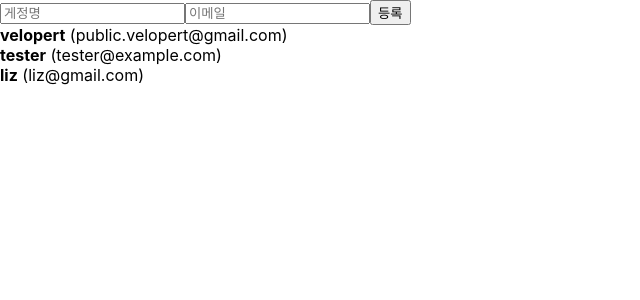
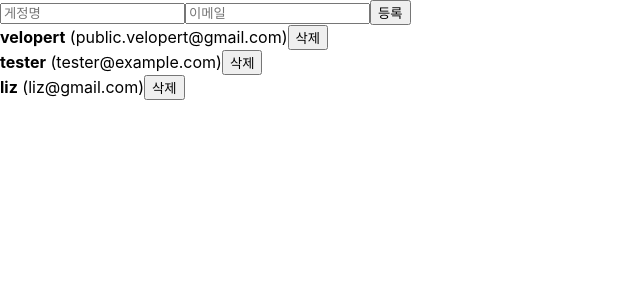
Before and after one commit to euna0104/begin-react, a React (Create React App) app: page / in a window 1280 px wide. Shown: the top 300 px of the page, without its empty margins (0-640 px from the left). Built offline with nearby package versions, Linux system fonts and the light colour scheme.

Commit message:
update: 배열에 항목 제거하기

```diff
--- a/src/App.js
+++ b/src/App.js
@@ -48,6 +48,12 @@ function App() {
     });
     nextId.current += 1
   };
+
+  const onRemove = id => {
+    // user.id 가 파라미터로 '일치하지 않는 원소만' 추출해서 새로운 배열을 만든다.
+    // =user.id 가 id 인 것을 제거한다.
+    setUsers(users.filter(user => user.id !== id));
+  };
   return (
     <>
       <CreateUser
@@ -56,7 +62,7 @@ function App() {
          onChange={onChange}
          onCreate={onCreate}
        />
-      <UserList users={users} />
+      <UserList users={users} onRemove={onRemove} />
     </>
   );
 }
--- a/src/UserList.js
+++ b/src/UserList.js
@@ -1,18 +1,19 @@
 import React from 'react';
 
-function User({ user }) {
+function User({ user, onRemove }) {
   return (
     <div>
       <b>{user.username}</b> <span>({user.email})</span>
+      <button onClick={() => onRemove(user.id)}>삭제</button>
     </div>
   );
 }
 
-function UserList({ users }) {
+function UserList({ users, onRemove }) {
   return (
     <div>
       {users.map(user => (
-        <User user={user} key={user.id} />
+        <User user={user} key={user.id} onRemove={onRemove} />
       ))}
     </div>
   );
```
Also changed, not shown: public/react.md (+4 -0 lines).
